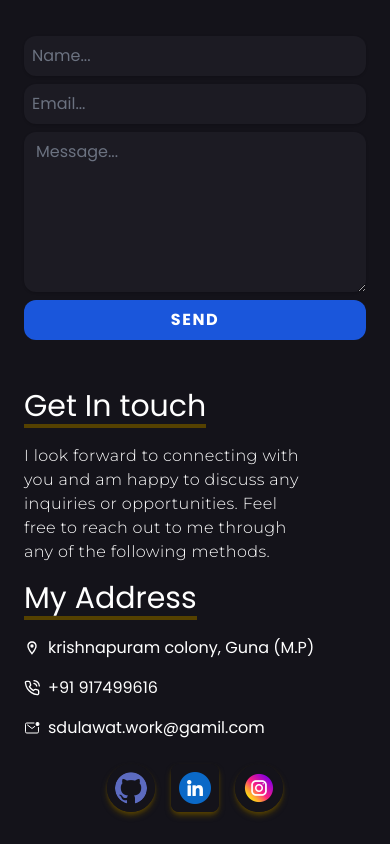
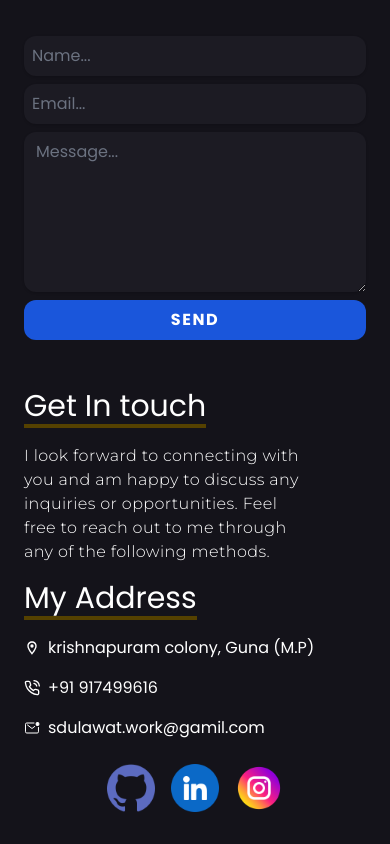
Before and after one commit to sandeshdulawat/sandeshdulawat-portfolio, a React (Vite) app: page / in a window 390 px wide. Shown: the part 4994-5838 px from the top of the page. Built offline with nearby package versions, Linux system fonts and the light colour scheme; a web font is replaced by a local one.

Commit message:
final update

```diff
--- a/src/components/footer/Footer.jsx
+++ b/src/components/footer/Footer.jsx
@@ -24,7 +24,7 @@ function Footer() {
           </div>
         </div>
         <div className=" max-w-screen-lg w-full md:flex md:justify-end items-center mx-auto my-6 md:my-32 space-y-12">
-          <form  action="https://formspree.io/f/xdoqedjk" className="input flex flex-col gap-2 w-full px-6">
+          <form  action="https://formspree.io/f/xdoqedjk" className="input flex flex-col gap-2 w-full md:w-fit px-6">
             <input
               type="text"
               placeholder="Name..."
@@ -64,13 +64,10 @@ function Footer() {
           </div>
         </div>
 
-        <div className="flex justify-center items-center gap-4">
-          <a href="https://github.com/sandeshdulawat" target="_blanket" ><img src={github} alt="" className=" w-12 md:w-full rounded-full shadow-md shadow-darkBrown border-8 border-primary"/></a>
-          <a href="https://www.linkedin.com/in/sandeshdulawat/" target="_blanket" ><img src={linkedin} alt="" className=" w-12 md:w-full rounded-lg shadow-md shadow-darkBrown border-8 border-primary"/></a>
-          <a href="https://www.instagram.com/sandeshdulawat/" target="_blanket" ><img src={instagram} alt="" className=" w-12 md:w-full rounded-full shadow-md shadow-darkBrown border-8 border-primary"/></a>
-
-
-
+        <div className="w-fit mx-auto flex md:justify-center md:w-full gap-4 ">
+          <a href="https://github.com/sandeshdulawat" target="_blanket" ><img src={github} alt="" className=" w-12 hover:scale-105 duration-300 hover:-translate-y-1"/></a>
+          <a href="https://www.linkedin.com/in/sandeshdulawat/" target="_blanket" ><img src={linkedin} alt="" className=" w-12 hover:scale-105 duration-300 hover:-translate-y-1"/></a>
+          <a href="https://www.instagram.com/sandeshdulawat/" target="_blanket" ><img src={instagram} alt="" className=" w-12 hover:scale-105 duration-300 hover:-translate-y-1"/></a>
         </div>
       </div>
     </div>
--- a/src/components/navbar/Navbar.jsx
+++ b/src/components/navbar/Navbar.jsx
@@ -5,7 +5,7 @@ function Navbar() {
   const navData = [
     { title: "Home", link: "#" },
     { title: "Projects", link: "#projects" },
-    { title: "Education", link: "#education" },
+    // { title: "Education", link: "#education" },
     { title: "About", link: "#about" },
     { title: "Contact", link: "#contact" },
   ];
```
